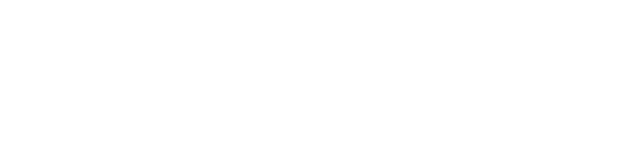
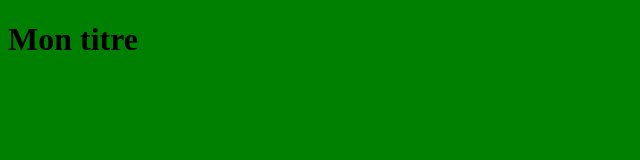
Before and after one commit to greg926/formation-git, a plain HTML site: page index.html in a window 1280 px wide. Shown: the whole page, without its empty margins (0-640 px from the left). Drawn offline with Linux system fonts and the light colour scheme.

Commit message:
First html page and CSS file Background-color green body

```diff
--- a/index.html
+++ b/index.html
@@ -2,11 +2,13 @@
 <html lang="fr">
 <head>
     <meta charset="UTF-8">
+    <link rel="stylesheet" href="style.css" />
     <meta http-equiv="X-UA-Compatible" content="IE=edge">
     <meta name="viewport" content="width=device-width, initial-scale=1.0">
     <title>Formation Git</title>
 </head>
 <body>
+    <h1>Mon titre</h1>
 
 </body>
 </html>
--- /dev/null
+++ b/style.css
@@ -0,0 +1,3 @@
+body{
+    background-color :green;
+}
```
